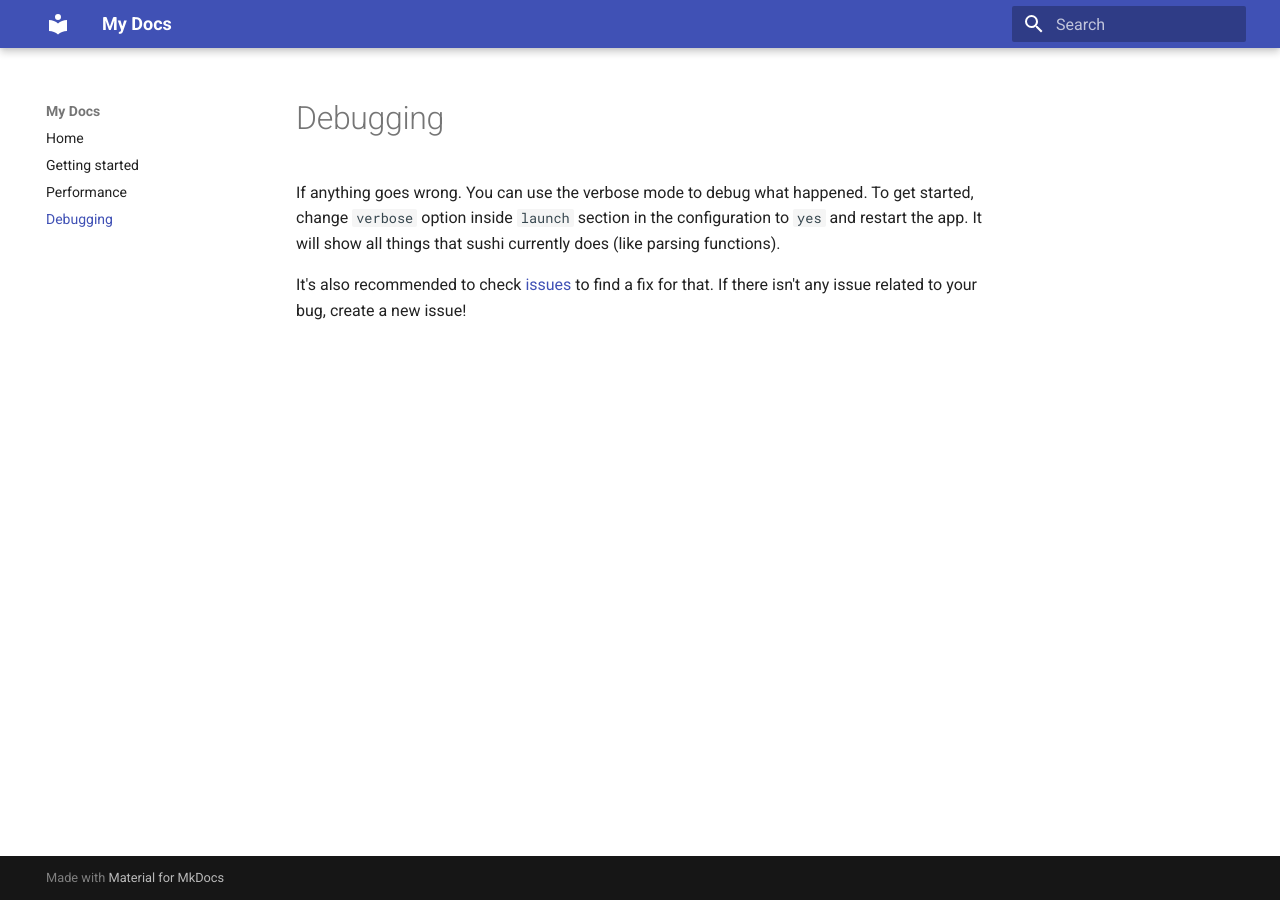
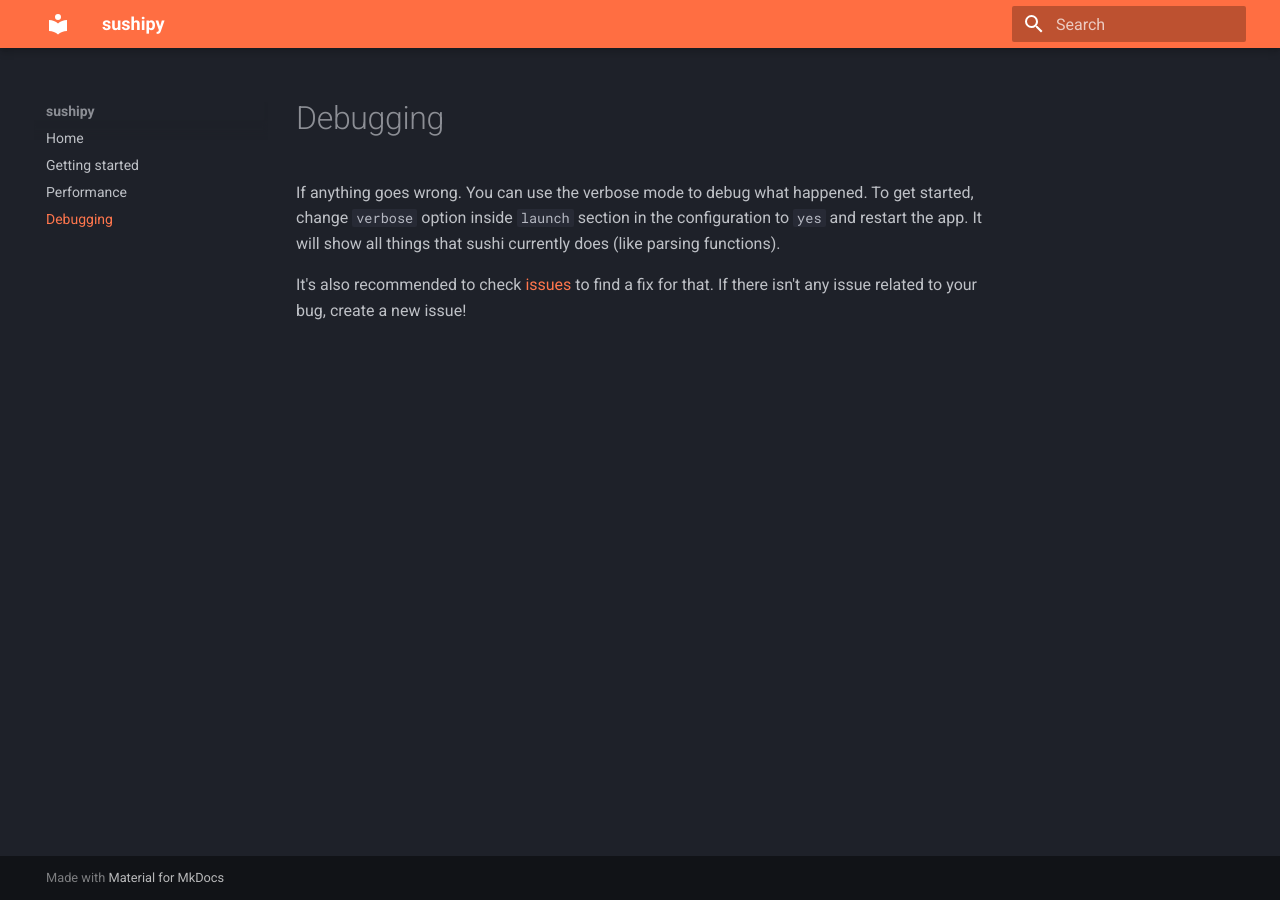
Before and after one commit to dev-sushi/docs, an MkDocs documentation site: the page built from docs/debugging.md, in a window 1280 px wide. Built offline with MkDocs 1.6.1 and Material for MkDocs 9.7.7, drawn with Linux system fonts in a browser that asks for light colours.

Commit message:
docs: change theme

```diff
--- a/mkdocs.yml
+++ b/mkdocs.yml
@@ -1,7 +1,10 @@
-site_name: My Docs
+site_name: sushipy
 
 theme:
     name: material
+    palette:
+        primary: deep orange
+        scheme: slate
 
 nav:
     - index.md
```
